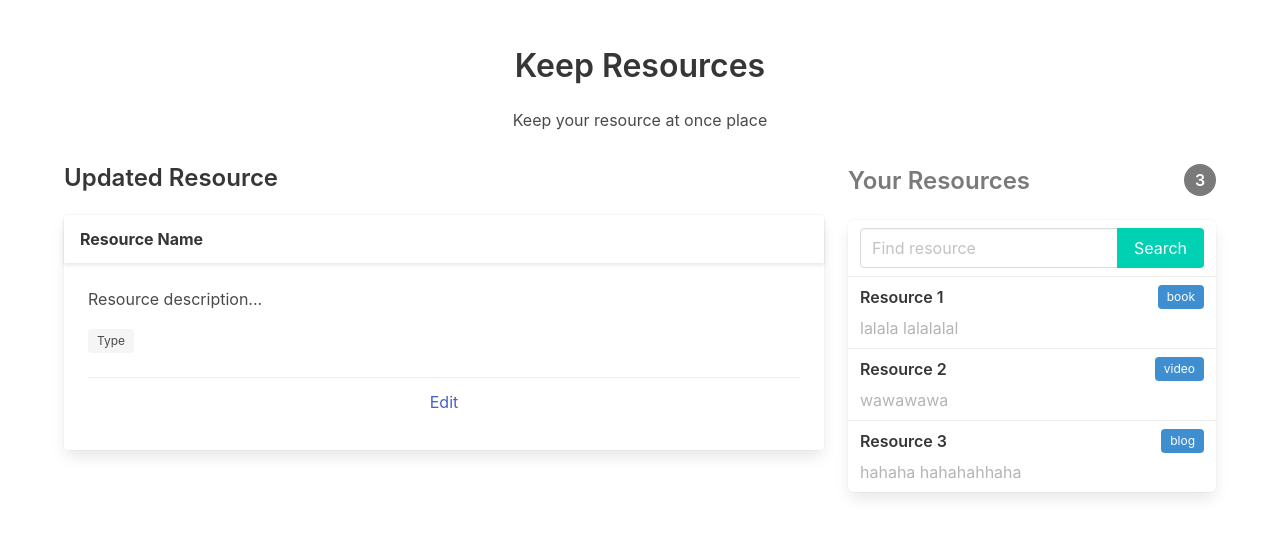
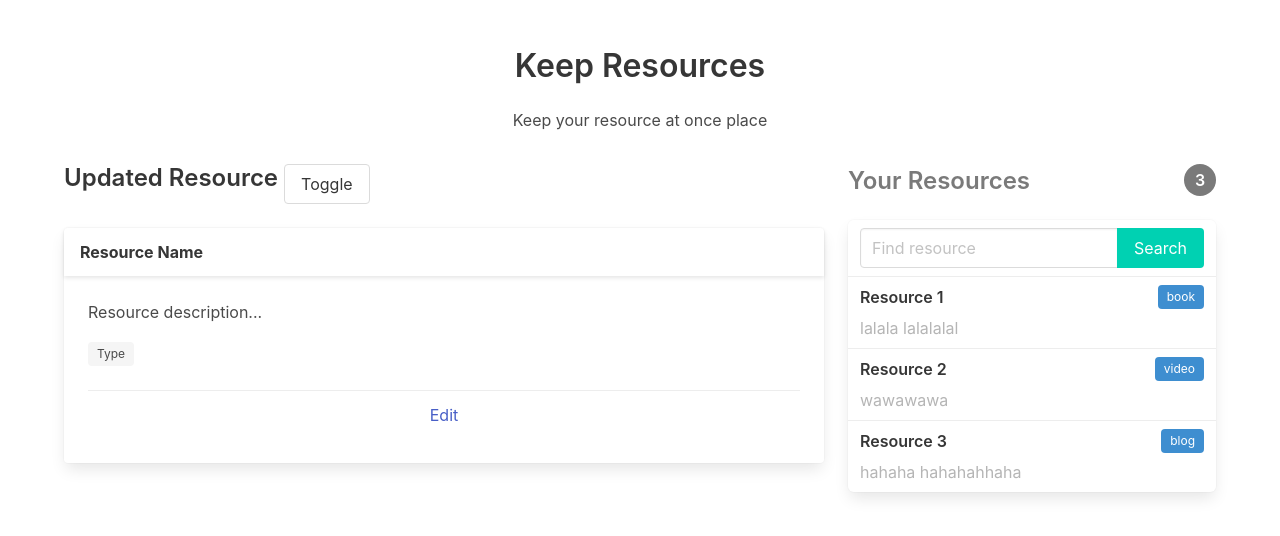
Before and after one commit to toumasaya/vue3-basis, a Vue app: page / in a window 1280 px wide. Shown: the top 536 px of the page. Built offline with nearby package versions, Linux system fonts and the light colour scheme.

Commit message:
Toggle the view

```diff
--- a/src/pages/ResourceHome.vue
+++ b/src/pages/ResourceHome.vue
@@ -4,9 +4,12 @@
       <ResourceHeader />
       <div class="resource-content columns">
         <div class="column is-8">
-          <h2 class="title is-size-4">Updated Resource</h2>
-          <ResourceDetail />
-          <!-- <ResourceUpdate /> -->
+          <h2 class="title is-size-4">
+            Updated Resource
+            <button @click="toggleView" class="button">Toggle</button>
+          </h2>
+          <ResourceDetail v-if="isDetailView" />
+          <ResourceUpdate v-else />
         </div>
         <div class="column is-4">
           <h3 class="title aside-title is-size-4 has-text-grey">
@@ -30,7 +33,7 @@ import ResourceHeader from '@/components/ResourceHeader';
 import ResourceSearch from '@/components/ResourceSearch';
 import ResourceList from '@/components/ResourceList';
 import ResourceDetail from '@/components/ResourceDetail';
-// import ResourceUpdate from '@/components/ResourceUpdate';
+import ResourceUpdate from '@/components/ResourceUpdate';
 
 export default {
   components: {
@@ -38,10 +41,11 @@ export default {
     ResourceSearch,
     ResourceList,
     ResourceDetail,
-    // ResourceUpdate,
+    ResourceUpdate,
   },
   data() {
     return {
+      isDetailView: true,
       resources: [
         {
           id: '1',
@@ -72,6 +76,11 @@ export default {
       return this.resources.length;
     },
   },
+  methods: {
+    toggleView() {
+      this.isDetailView = !this.isDetailView;
+    },
+  },
 };
 </script>
 
```
